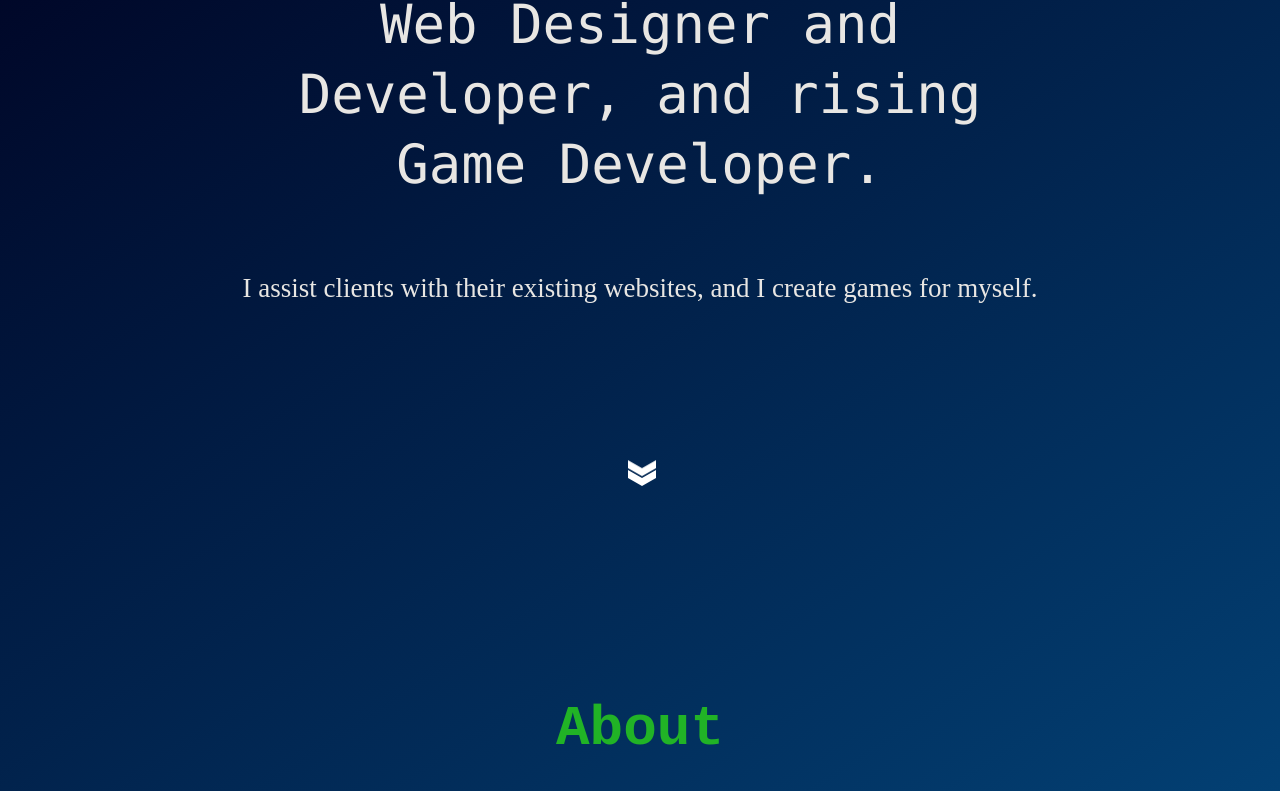
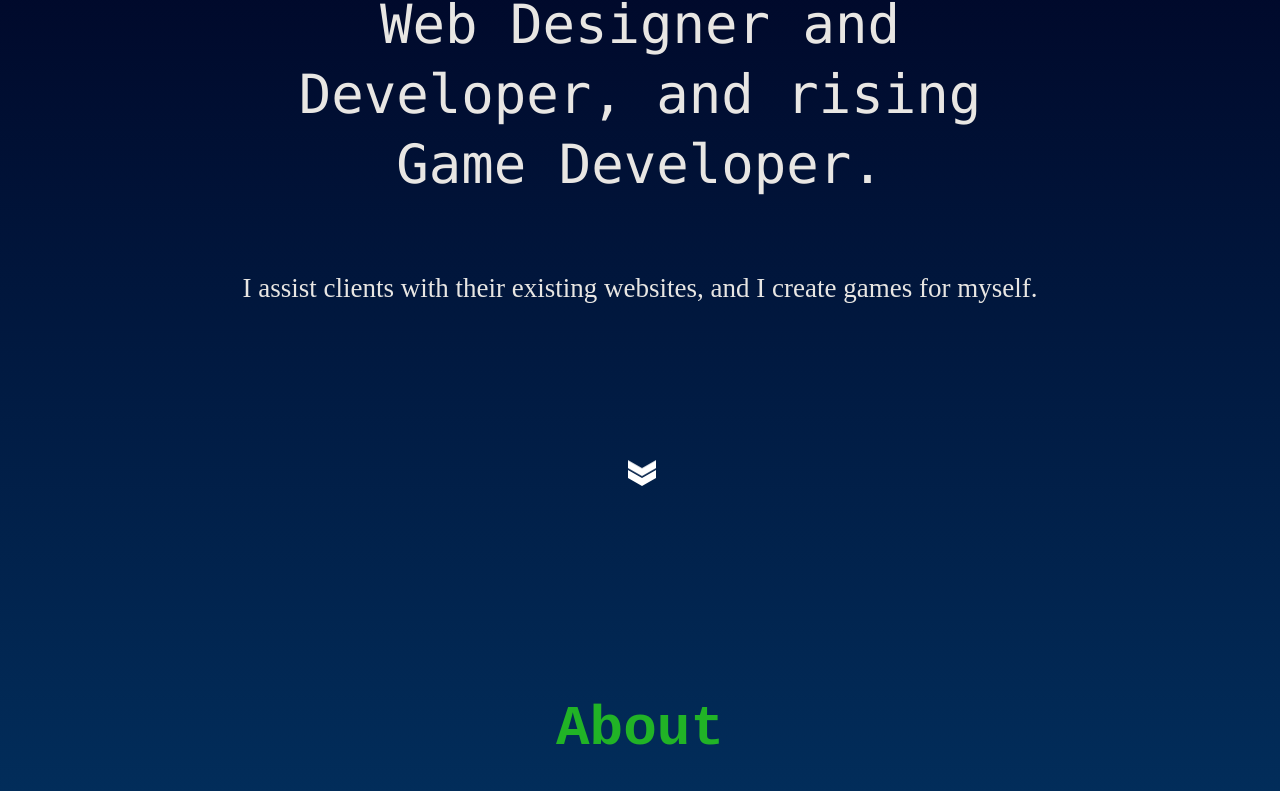
Before and after one commit to AnthonyBoyac/anthonyboyac.github.io, a website: page index.html in a window 1280 px wide. Shown: the part 213-1004 px from the top of the page. Drawn offline with Linux system fonts and the light colour scheme.

Commit message:
fixed linear gradience for mobile

```diff
--- a/styles/index.css
+++ b/styles/index.css
@@ -11,7 +11,7 @@ html {
 body {
   margin: 0;
   color: var(--body-color);
-  background-image: linear-gradient(147deg, #00001f 0%, #04619f 74%);
+  background-image: linear-gradient(180deg, #00001f 0%, #04619f 74%);
 }
 
 .tag {
```
